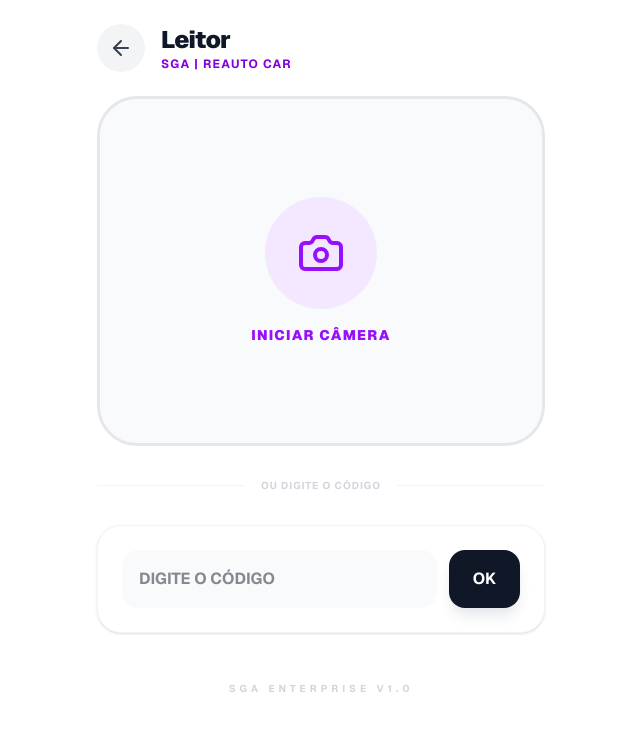
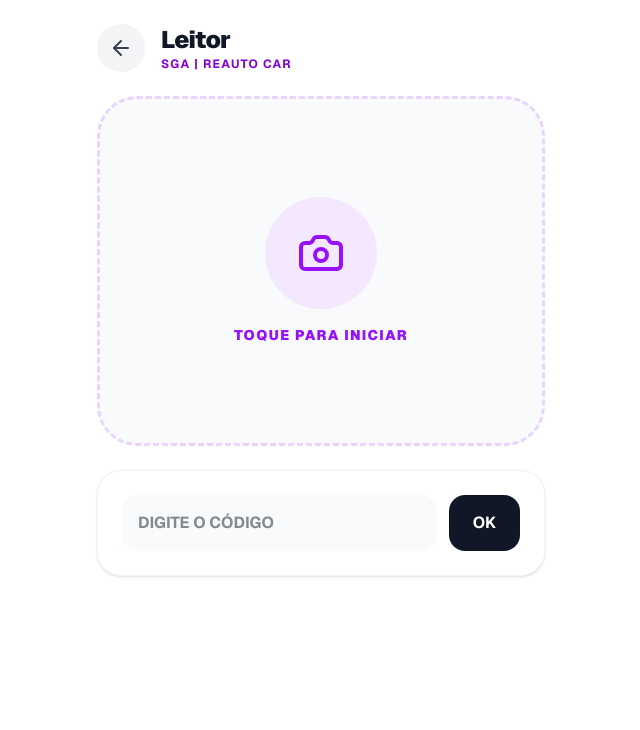
Before and after one commit to guilhsantos/Inventory_Automation, a Next.js app: page /scanner in a window 1280 px wide. Shown: the top 730 px of the page, without its empty margins (319-959 px from the left). Built offline with nearby package versions, Linux system fonts and the light colour scheme.

Commit message:
fix:scanner

```diff
--- a/src/app/scanner/page.tsx
+++ b/src/app/scanner/page.tsx
@@ -1,102 +1,51 @@
 "use client";
 
-import { useEffect, useState, useRef } from "react";
-import { ArrowLeft, Keyboard, CheckCircle2, Camera, Loader2 } from "lucide-react";
+import { useState } from "react";
+import { ArrowLeft, Keyboard, CheckCircle2, Camera } from "lucide-react";
 import Link from "next/link";
+import dynamic from "next/dynamic";
+
+// IMPORTANTE: Isso evita o erro de Client-side exception
+const Scanner = dynamic(() => import("@/components/Scanner"), {
+  ssr: false,
+  loading: () => <div className="min-h-[350px] flex items-center justify-center bg-gray-50 rounded-[2.5rem]">Carregando Câmera...</div>
+});
 
 export default function ScannerPage() {
   const [scanResult, setScanResult] = useState<string | null>(null);
   const [manualCode, setManualCode] = useState("");
-  const [isCameraActive, setIsCameraActive] = useState(false);
-  const [isLibLoaded, setIsLibLoaded] = useState(false);
-  const scannerRef = useRef<any>(null);
-
-  // Carrega a biblioteca apenas no lado do cliente
-  useEffect(() => {
-    import("html5-qrcode").then((lib) => {
-      scannerRef.current = lib;
-      setIsLibLoaded(true);
-    });
-  }, []);
-
-  const startCamera = async () => {
-    if (!scannerRef.current) return;
-
-    try {
-      const { Html5Qrcode } = scannerRef.current;
-      const html5QrCode = new Html5Qrcode("reader");
-
-      const config = {
-        fps: 10,
-        qrbox: { width: 250, height: 250 },
-        aspectRatio: 1.0
-      };
-
-      await html5QrCode.start(
-        { facingMode: "environment" },
-        config,
-        (result: string) => {
-          setScanResult(result);
-          html5QrCode.stop();
-          setIsCameraActive(false);
-        },
-        () => { /* ignora erros de foco */ }
-      );
-
-      setIsCameraActive(true);
-    } catch (err) {
-      console.error(err);
-      alert("Câmera não disponível ou permissão negada.");
-    }
-  };
+  const [showScanner, setShowScanner] = useState(false);
 
   return (
     <div className="min-h-screen bg-white text-gray-900 p-4 font-sans">
       {/* Header */}
       <div className="flex items-center mb-6 max-w-md mx-auto pt-2">
-        <Link href="/" className="p-3 mr-4 bg-gray-100 rounded-full text-gray-700 hover:bg-purple-50 hover:text-purple-600 transition-all">
+        <Link href="/" className="p-3 mr-4 bg-gray-100 rounded-full text-gray-700">
           <ArrowLeft size={24} />
         </Link>
         <div>
           <h1 className="text-2xl font-black text-gray-900 tracking-tight">Leitor</h1>
-          <p className="text-xs text-purple-700 uppercase font-bold tracking-widest text-left">SGA | Reauto Car</p>
+          <p className="text-xs text-purple-700 uppercase font-bold tracking-widest">SGA | Reauto Car</p>
         </div>
       </div>
 
       <div className="max-w-md mx-auto">
         {!scanResult ? (
           <div className="space-y-6">
-            {/* Área do Scanner */}
-            <div className="relative">
-              <div
-                id="reader"
-                className={`overflow-hidden rounded-[2.5rem] border-[3px] ${isCameraActive ? 'border-purple-600 shadow-2xl shadow-purple-100' : 'border-gray-200'} bg-gray-50 min-h-[350px] flex items-center justify-center transition-all duration-500`}
+            {!showScanner ? (
+              <button
+                onClick={() => setShowScanner(true)}
+                className="w-full min-h-[350px] flex flex-col items-center justify-center bg-gray-50 rounded-[2.5rem] border-[3px] border-dashed border-purple-200 text-purple-600 group hover:border-purple-600 transition-all"
               >
-                {!isCameraActive && (
-                  <button
-                    onClick={startCamera}
-                    disabled={!isLibLoaded}
-                    className="flex flex-col items-center text-purple-600 group"
-                  >
-                    <div className="bg-purple-100 p-8 rounded-full mb-4 group-hover:scale-110 transition-transform duration-300">
-                      {isLibLoaded ? <Camera size={48} /> : <Loader2 size={48} className="animate-spin text-gray-400" />}
+                <div className="bg-purple-100 p-8 rounded-full mb-4 group-hover:scale-110 transition-transform">
+                  <Camera size={48} />
                 </div>
-                    <span className="font-black text-sm tracking-widest uppercase">
-                      {isLibLoaded ? "Iniciar Câmera" : "Carregando Módulo..."}
-                    </span>
+                <span className="font-black text-sm tracking-widest uppercase">Toque para Iniciar</span>
               </button>
+            ) : (
+              <Scanner onSuccess={(result) => setScanResult(result)} />
             )}
-              </div>
-            </div>
 
-            {/* Divisor */}
-            <div className="relative flex py-2 items-center">
-              <div className="flex-grow border-t border-gray-100"></div>
-              <span className="flex-shrink mx-4 text-gray-300 text-[10px] font-bold uppercase tracking-widest">Ou digite o código</span>
-              <div className="flex-grow border-t border-gray-100"></div>
-            </div>
-
-            {/* Entrada Manual */}
             <div className="bg-white p-6 rounded-3xl border border-gray-100 shadow-sm">
               <div className="flex gap-3">
                 <input
@@ -104,11 +53,11 @@ export default function ScannerPage() {
                   placeholder="DIGITE O CÓDIGO"
                   value={manualCode}
                   onChange={(e) => setManualCode(e.target.value)}
-                  className="flex-1 p-4 bg-gray-50 border border-transparent rounded-2xl focus:bg-white focus:border-purple-600 focus:ring-4 focus:ring-purple-50 text-gray-900 font-bold uppercase transition-all"
+                  className="flex-1 p-4 bg-gray-50 border-transparent rounded-2xl focus:border-purple-600 text-gray-900 font-bold uppercase transition-all"
                 />
                 <button
                   onClick={() => setScanResult(manualCode.toUpperCase())}
-                  className="bg-gray-900 text-white px-6 rounded-2xl font-bold hover:bg-purple-600 transition-colors shadow-lg shadow-gray-200"
+                  className="bg-gray-900 text-white px-6 rounded-2xl font-bold"
                 >
                   OK
                 </button>
@@ -116,35 +65,26 @@ export default function ScannerPage() {
             </div>
           </div>
         ) : (
-          /* Tela de Sucesso */
           <div className="bg-white border-4 border-purple-600 p-10 rounded-[3rem] text-center space-y-8 animate-in zoom-in duration-300 shadow-2xl shadow-purple-100">
-            <div className="bg-purple-100 w-24 h-24 rounded-full flex items-center justify-center mx-auto text-purple-600">
-                <CheckCircle2 size={56} strokeWidth={3} />
+            <CheckCircle2 size={72} className="mx-auto text-purple-600" />
+            <div>
+              <p className="text-xs text-gray-400 font-bold uppercase tracking-widest mb-1">Item Identificado</p>
+              <h2 className="text-4xl font-black text-gray-900">{scanResult}</h2>
             </div>
-            <div>
-                <h2 className="text-gray-400 font-bold uppercase text-xs tracking-[0.2em] mb-2">Item Identificado</h2>
-                <p className="text-4xl font-black text-gray-900 break-all">{scanResult}</p>
-            </div>
-            <div className="space-y-3">
             <button
-                  onClick={() => alert('Salvando no Supabase...')}
-                  className="w-full bg-purple-600 text-white p-5 rounded-2xl font-black text-lg shadow-xl shadow-purple-200 active:scale-95 transition-transform"
+              onClick={() => alert('Salvando...')}
+              className="w-full bg-purple-600 text-white p-5 rounded-2xl font-black text-lg shadow-xl shadow-purple-200"
             >
               CONFIRMAR BAIXA
             </button>
             <button
-                  onClick={() => { setScanResult(null); setIsCameraActive(false); }}
-                  className="w-full bg-white text-gray-400 p-3 rounded-2xl font-bold text-sm hover:text-purple-600 transition-colors"
+              onClick={() => { setScanResult(null); setShowScanner(false); }}
+              className="w-full text-gray-400 font-bold text-sm"
             >
               CANCELAR
             </button>
           </div>
-          </div>
         )}
-      </div>
-
-      <div className="mt-12 text-center pb-8">
-        <p className="text-[10px] text-gray-300 font-bold uppercase tracking-[0.4em]">SGA Enterprise v1.0</p>
       </div>
     </div>
   );
--- /dev/null
+++ b/src/components/Scanner.tsx
@@ -0,0 +1,44 @@
+"use client";
+import { useEffect, useRef } from "react";
+import { Html5Qrcode } from "html5-qrcode";
+
+interface ScannerProps {
+  onSuccess: (result: string) => void;
+}
+
+export default function Scanner({ onSuccess }: ScannerProps) {
+  const scannerRef = useRef<Html5Qrcode | null>(null);
+
+  useEffect(() => {
+    // Garante que o código só rode no navegador
+    const startScanner = async () => {
+      try {
+        const html5QrCode = new Html5Qrcode("reader");
+        scannerRef.current = html5QrCode;
+
+        await html5QrCode.start(
+          { facingMode: "environment" },
+          { fps: 10, qrbox: { width: 250, height: 250 } },
+          (result) => {
+            onSuccess(result);
+          },
+          () => {} // Ignora falhas de foco
+        );
+      } catch (err) {
+        console.error("Erro ao iniciar scanner:", err);
+      }
+    };
+
+    startScanner();
+
+    return () => {
+      if (scannerRef.current?.isScanning) {
+        scannerRef.current.stop().catch(e => console.error(e));
+      }
+    };
+  }, [onSuccess]);
+
+  return (
+    <div id="reader" className="w-full overflow-hidden rounded-[2.5rem] border-[3px] border-purple-600 bg-gray-50 min-h-[350px] shadow-2xl shadow-purple-100" />
+  );
+}
```
Lines whose indentation alone changed are shown as unchanged.
